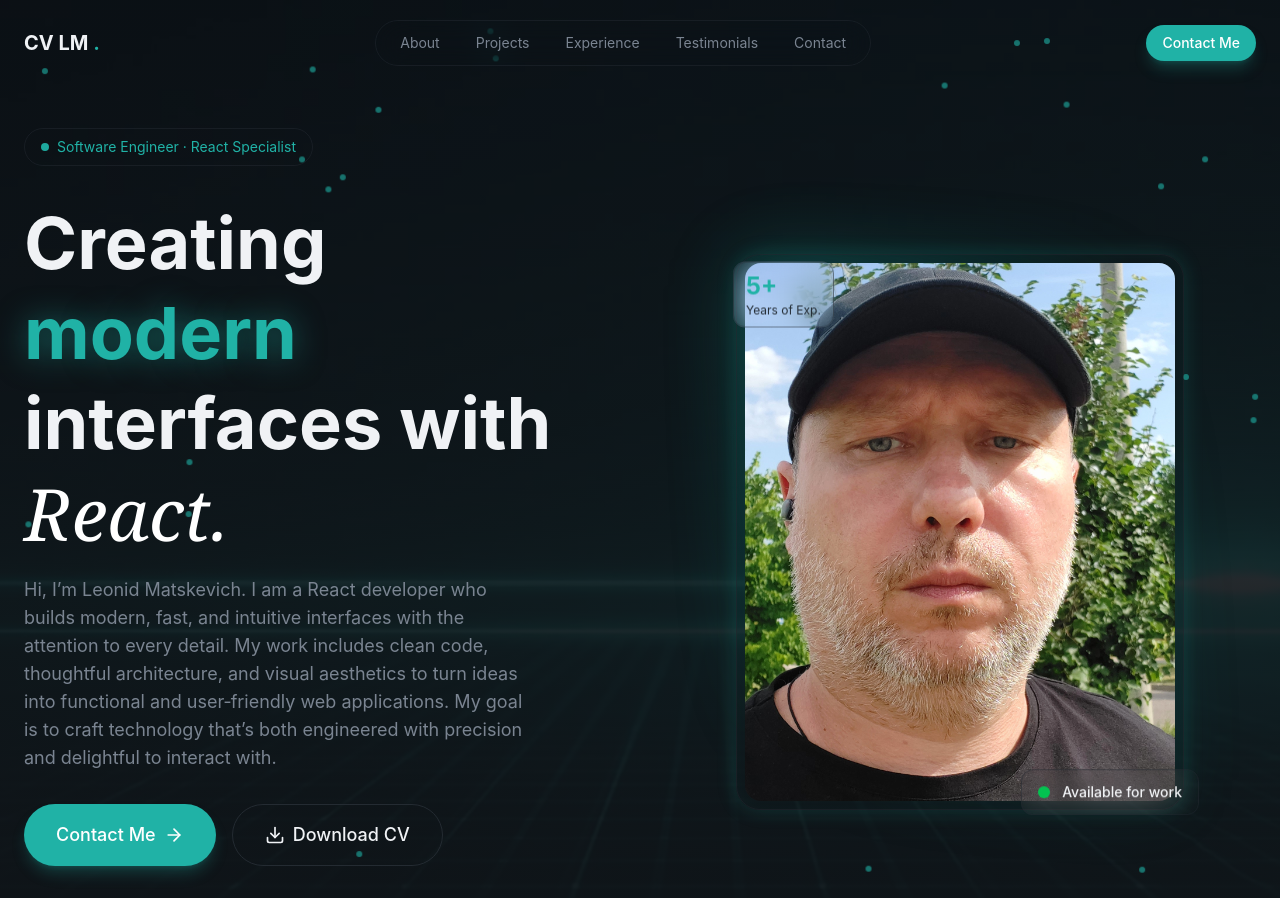
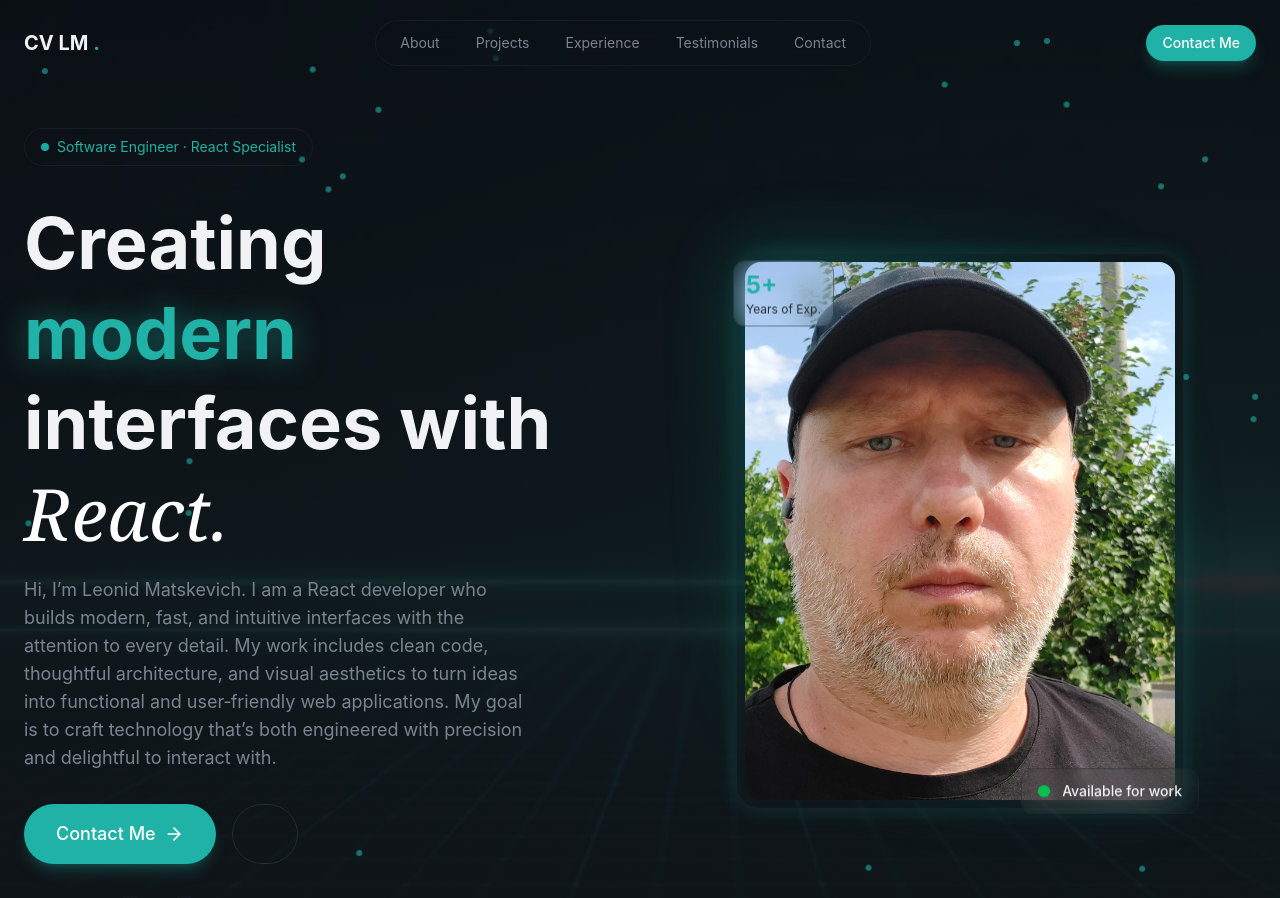
Before and after one commit to SpiriT-L/cv-portfolio, a React (Vite) app: page / in a window 1280 px wide. Shown: the top 898 px of the page. Built offline with nearby package versions, Linux system fonts and the light colour scheme.

Commit message:
feat: update AnimationButton to accept children for dynamic content

```diff
--- a/src/components/AnimationButton.tsx
+++ b/src/components/AnimationButton.tsx
@@ -1,7 +1,6 @@
 import { Download } from 'lucide-react';
-import React from 'react';
 
-export const AnimationButton = () => {
+export const AnimationButton = ({ children }) => {
   return (
     <>
       <button className='relative bg-transparent border border-border text-foreground hover:border-primary/50 transition-all duration-1000 focus:outline-none focus-visible:ring-2 focus-visible:ring-primary focus-visible:ring-offset-2 disabled:opacity-50 disabled:cursor-not-allowed group px-8 py-4 text-lg font-medium rounded-full overflow-visible animated-border cursor-pointer'>
@@ -24,8 +23,7 @@
           />
         </svg>
         <span className='relative flex items-center justify-center gap-2'>
-          <Download className='w-5 h-5' />
-          Download CV
+          {children}
         </span>
       </button>
     </>
```
